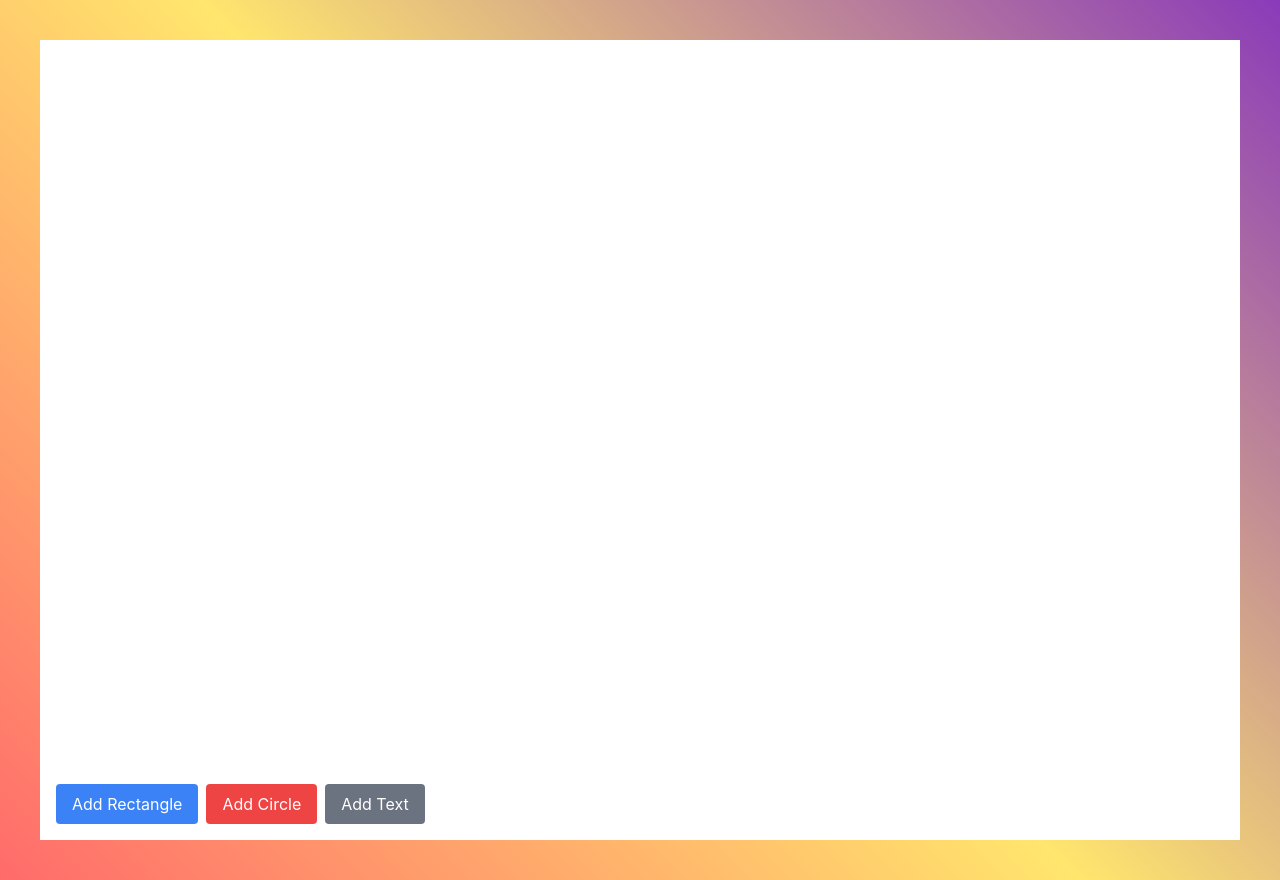
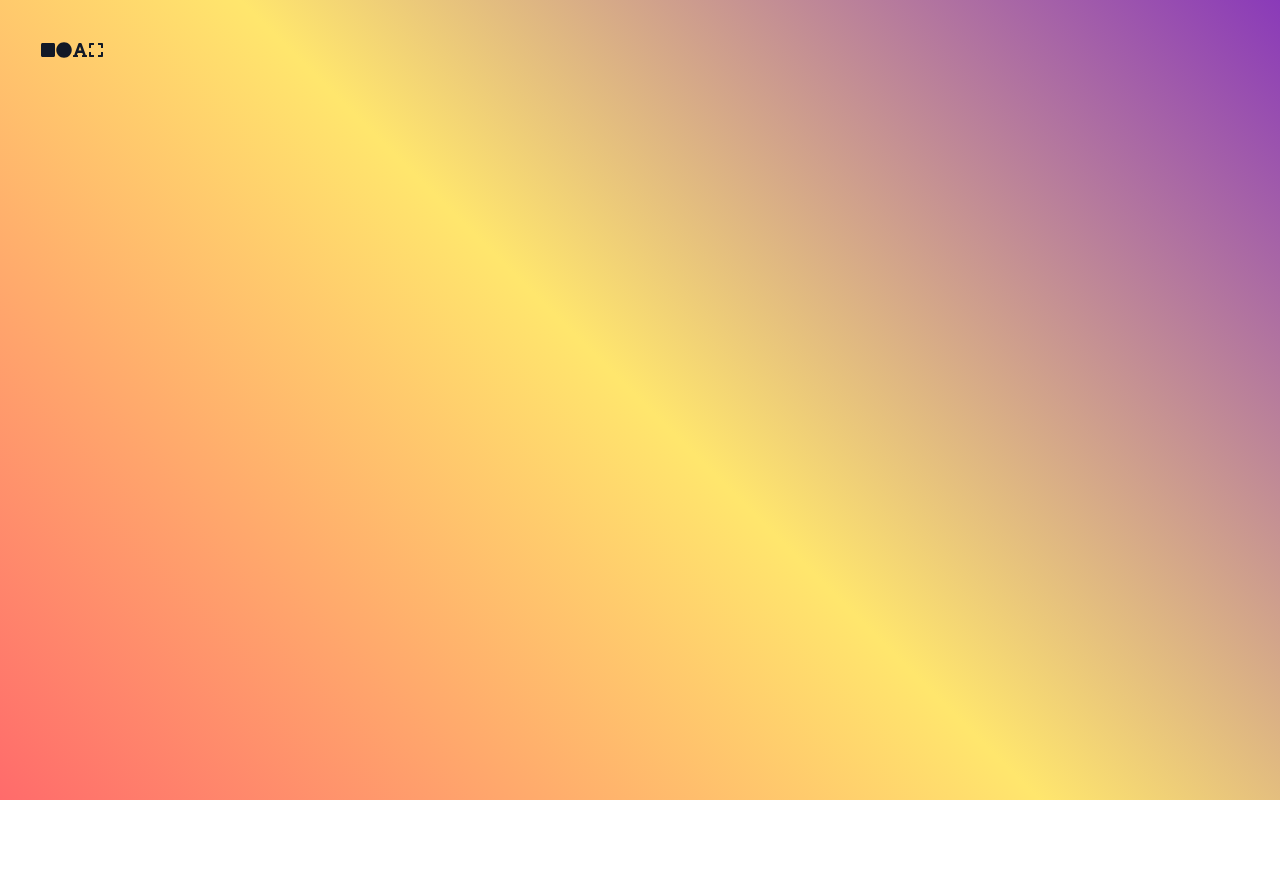
Before and after one commit to vaishnavi-3969/Hack-The-Classroom-Note-Craft, a React (Create React App) app: page /whiteboard in a window 1280 px wide. After the commit the page ends 800 px from the top, so only its background shows below. Built offline with nearby package versions, Linux system fonts and the light colour scheme.

Commit message:
Added react-konva and roughjs to package.json Added functionality to draw rectangles, circles, and text on a canvas using react-konva

```diff
--- a/package.json
+++ b/package.json
@@ -14,11 +14,13 @@
     "react": "^18.2.0",
     "react-dom": "^18.2.0",
     "react-icons": "^4.10.1",
+    "react-konva": "^18.2.10",
     "react-quill": "^2.0.0",
     "react-resizable": "^3.0.5",
     "react-router-dom": "^6.15.0",
     "react-scripts": "5.0.1",
     "react-to-print": "^2.14.13",
+    "roughjs": "^4.5.2",
     "web-vitals": "^2.1.4"
   },
   "scripts": {
--- a/src/pages/Whiteboard.js
+++ b/src/pages/Whiteboard.js
@@ -1,88 +1,159 @@
-import React, { useState } from 'react';
-import { motion } from 'framer-motion';
+import React, { useState, useRef } from 'react';
+import { Stage, Layer, Rect, Circle, Text, Transformer } from 'react-konva';
+import { FaSquare, FaCircle, FaFont, FaExpand } from 'react-icons/fa';
 
 const Whiteboard = () => {
   const [elements, setElements] = useState([]);
-  const [draggingElement, setDraggingElement] = useState(null);
+  const [selectedId, setSelectedId] = useState(null);
 
-  const addElement = (type) => {
+  const stageRef = useRef(null);
+
+  const handleAddRectangle = () => {
     const newElement = {
-      id: Date.now(),
-      type,
+      type: 'rectangle',
       x: 100,
       y: 100,
+      width: 100,
+      height: 60,
+      fill: 'blue',
     };
     setElements([...elements, newElement]);
   };
 
-  const handleDragStart = (event, element) => {
-    setDraggingElement(element);
+  const handleAddCircle = () => {
+    const newElement = {
+      type: 'circle',
+      x: 100,
+      y: 100,
+      radius: 40,
+      fill: 'red',
+    };
+    setElements([...elements, newElement]);
   };
 
-  const handleDragEnd = () => {
-    setDraggingElement(null);
+  const handleAddText = () => {
+    const newElement = {
+      type: 'text',
+      x: 100,
+      y: 100,
+      text: 'Text',
+      fontSize: 16,
+      fill: 'black',
+    };
+    setElements([...elements, newElement]);
   };
 
-  const handleDrag = (event, element) => {
-    if (draggingElement === element) {
-      const updatedElement = {
-        ...element,
-        x: element.x + event.movementX,
-        y: element.y + event.movementY,
-      };
-      setElements(elements.map((el) => (el.id === element.id ? updatedElement : el)));
+  const checkDeselect = (e) => {
+    if (e.target === e.target.getStage()) {
+      setSelectedId(null);
     }
   };
 
+  const handleSelect = (e, id) => {
+    e.cancelBubble = true;
+    setSelectedId(id);
+  };
+
+  const handleDragEnd = (e, index) => {
+    const updatedElements = [...elements];
+    updatedElements[index] = {
+      ...updatedElements[index],
+      x: e.target.x(),
+      y: e.target.y(),
+    };
+    setElements(updatedElements);
+  };
+
+  const handleTransformEnd = (e, index) => {
+    const updatedElements = [...elements];
+    const node = stageRef.current.findOne(`#${index}`);
+    const scaleX = node.scaleX();
+    const scaleY = node.scaleY();
+
+    updatedElements[index] = {
+      ...updatedElements[index],
+      x: node.x(),
+      y: node.y(),
+      width: node.width() * scaleX,
+      height: node.height() * scaleY,
+    };
+    setElements(updatedElements);
+  };
+
   return (
-    <div className="relative bg-white h-screen">
-      {elements.map((element) => (
-        <motion.div
-          key={element.id}
-          className="absolute cursor-pointer"
-          initial={{ opacity: 0, scale: 0.5 }}
-          animate={{ opacity: 1, scale: 1 }}
-          drag
-          dragElastic={0}
-          onDragStart={(event) => handleDragStart(event, element)}
-          onDragEnd={handleDragEnd}
-          onDrag={(event) => handleDrag(event, element)}
-          style={{
-            left: element.x,
-            top: element.y,
-          }}
-        >
-          {element.type === 'rectangle' && (
-            <div className="w-20 h-12 bg-blue-500 rounded"></div>
-          )}
-          {element.type === 'circle' && (
-            <div className="w-12 h-12 bg-red-500 rounded-full"></div>
-          )}
-          {element.type === 'text' && (
-            <div className="text-black font-semibold">Text</div>
-          )}
-        </motion.div>
-      ))}
-      <div className="absolute bottom-4 left-4 space-x-2">
-        <button
-          className="bg-blue-500 text-white px-4 py-2 rounded"
-          onClick={() => addElement('rectangle')}
-        >
-          Add Rectangle
+    <div>
+      <div className="toolbar">
+        <button onClick={handleAddRectangle} className="toolbar-button">
+          <FaSquare />
         </button>
-        <button
-          className="bg-red-500 text-white px-4 py-2 rounded"
-          onClick={() => addElement('circle')}
-        >
-          Add Circle
+        <button onClick={handleAddCircle} className="toolbar-button">
+          <FaCircle />
         </button>
-        <button
-          className="bg-gray-500 text-white px-4 py-2 rounded"
-          onClick={() => addElement('text')}
-        >
-          Add Text
+        <button onClick={handleAddText} className="toolbar-button">
+          <FaFont />
+        </button>
+        <button onClick={handleAddText} className="toolbar-button">
+          <FaExpand />
         </button>
       </div>
+      <Stage
+        width={window.innerWidth - 100}
+        height={window.innerHeight - 200}
+        onClick={checkDeselect}
+        ref={stageRef}
+      >
+        <Layer>
+          {elements.map((element, index) => {
+            if (element.type === 'rectangle') {
+              return (
+                <Rect
+                  key={index}
+                  id={index}
+                  x={element.x}
+                  y={element.y}
+                  width={element.width}
+                  height={element.height}
+                  fill={element.fill}
+                  draggable
+                  onDragEnd={(e) => handleDragEnd(e, index)}
+                  onClick={(e) => handleSelect(e, index)}
+                />
+              );
+            } else if (element.type === 'circle') {
+              return (
+                <Circle
+                  key={index}
+                  id={index}
+                  x={element.x}
+                  y={element.y}
+                  radius={element.radius}
+                  fill={element.fill}
+                  draggable
+                  onDragEnd={(e) => handleDragEnd(e, index)}
+                  onClick={(e) => handleSelect(e, index)}
+                />
+              );
+            } else if (element.type === 'text') {
+              return (
+                <Text
+                  key={index}
+                  id={index}
+                  x={element.x}
+                  y={element.y}
+                  text={element.text}
+                  fontSize={element.fontSize}
+                  fill={element.fill}
+                  draggable
+                  onDragEnd={(e) => handleDragEnd(e, index)}
+                  onClick={(e) => handleSelect(e, index)}
+                  onTransformEnd={(e) => handleTransformEnd(e, index)}
+                />
+              );
+            }
+            return null;
+          })}
+        </Layer>
+      </Stage>
     </div>
   );
 };
```
Also changed, not shown: 1 other file (tests, documents, lock files or other folders).
